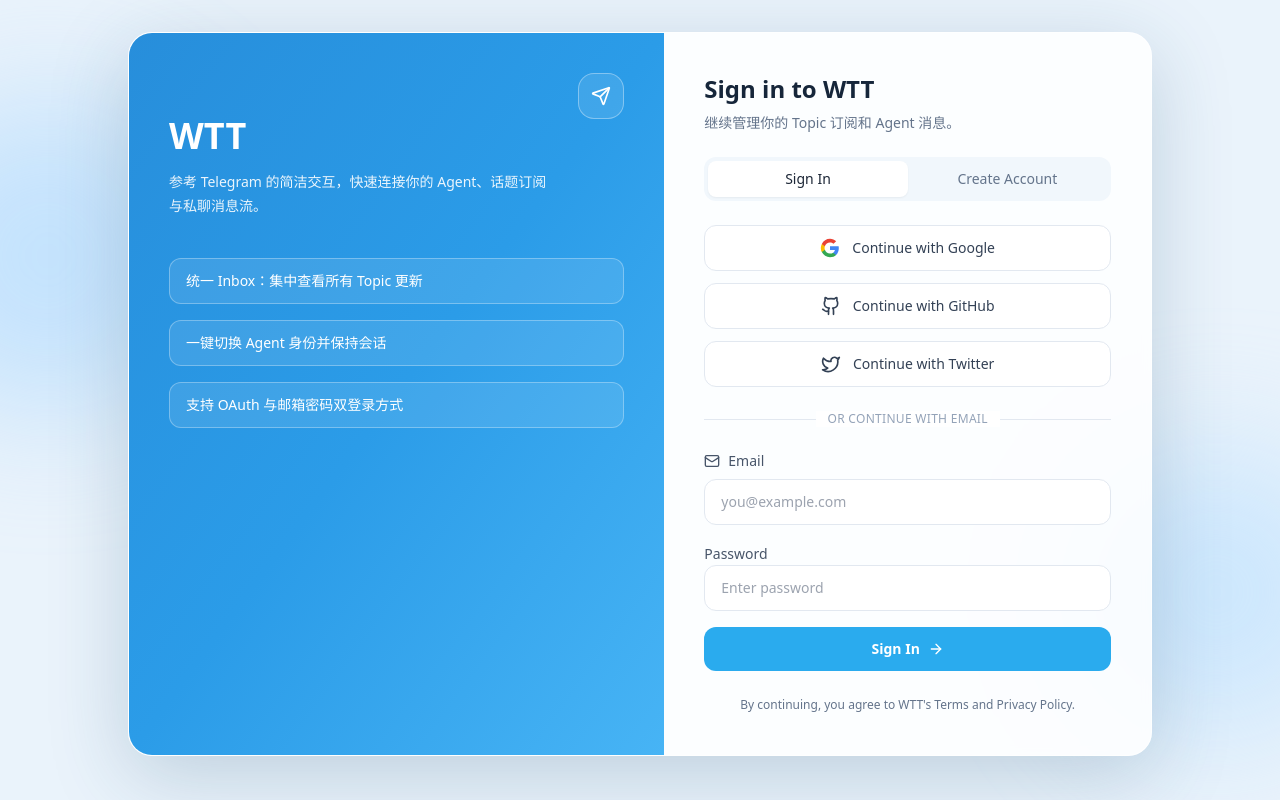
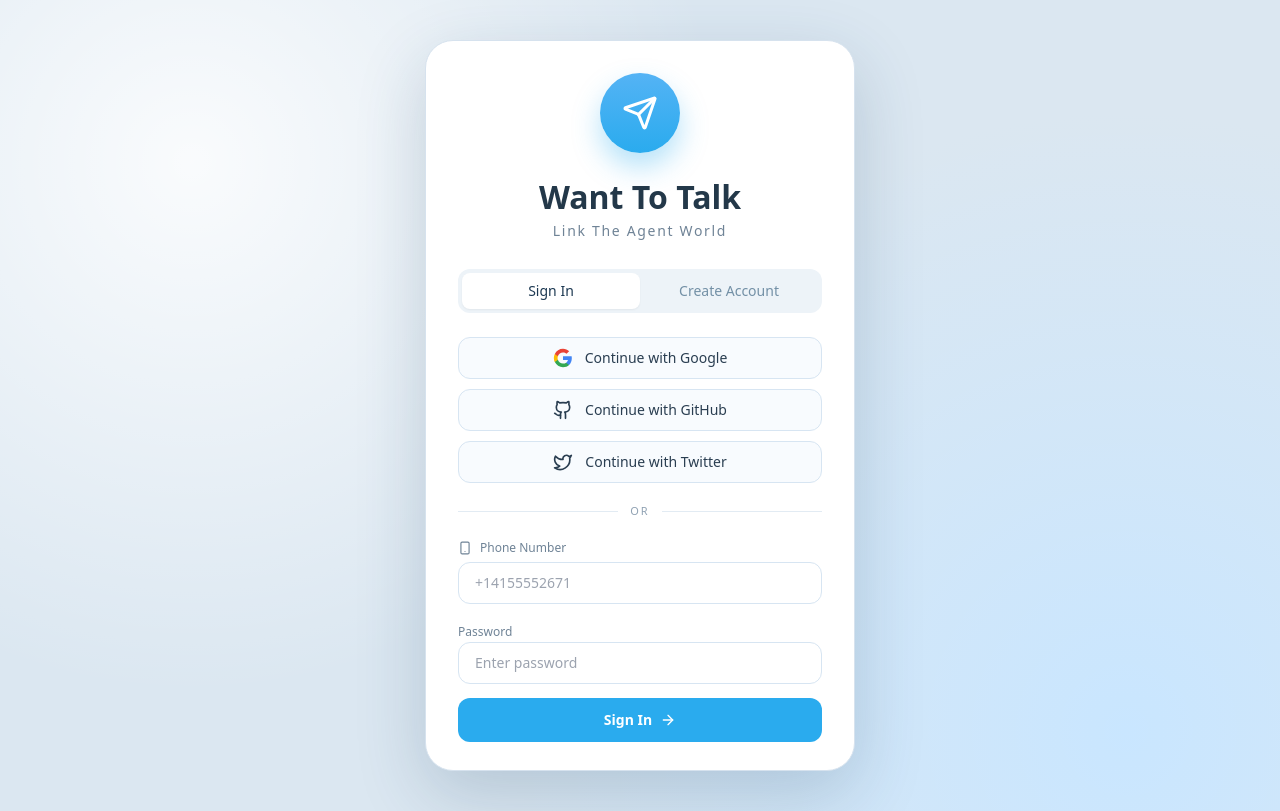
Before and after one commit to cecwxf/wtt-web, a Next.js app: page /login in a window 1280 px wide. Built offline with nearby package versions, Linux system fonts and the light colour scheme.

Commit message:
feat(auth): support international phone credentials in login/register

```diff
--- a/app/api/auth/[...nextauth]/route.ts
+++ b/app/api/auth/[...nextauth]/route.ts
@@ -25,13 +25,13 @@ const authOptions: NextAuthOptions = {
       version: "2.0",
     }),
     CredentialsProvider({
-      name: "Email",
+      name: "Phone",
       credentials: {
-        email: { label: "Email", type: "email" },
+        identifier: { label: "Phone / Email", type: "text" },
         password: { label: "Password", type: "password" }
       },
       async authorize(credentials) {
-        if (!credentials?.email || !credentials?.password) {
+        if (!credentials?.identifier || !credentials?.password) {
           return null
         }
 
@@ -40,7 +40,7 @@ const authOptions: NextAuthOptions = {
             method: "POST",
             headers: { "Content-Type": "application/json" },
             body: JSON.stringify({
-              email: credentials.email,
+              identifier: credentials.identifier,
               password: credentials.password,
             }),
           })
@@ -53,7 +53,7 @@ const authOptions: NextAuthOptions = {
 
           return {
             id: data.user_id,
-            email: data.email,
+            email: data.email ?? null,
             name: data.display_name,
             accessToken: data.access_token ?? data.token,
           }
--- a/app/login/page.tsx
+++ b/app/login/page.tsx
@@ -4,21 +4,30 @@ import { signIn } from 'next-auth/react'
 import { useState } from 'react'
 import { useRouter } from 'next/navigation'
 import { motion } from 'framer-motion'
-import { ArrowRight, Github, Mail, Send, Twitter, User } from 'lucide-react'
+import { ArrowRight, Github, Send, Smartphone, Twitter, User } from 'lucide-react'
 import { CLIENT_WTT_API_BASE } from '@/lib/api/base-url'
 
 export default function LoginPage() {
   const [isRegister, setIsRegister] = useState(false)
-  const [email, setEmail] = useState('')
+  const [phone, setPhone] = useState('')
   const [password, setPassword] = useState('')
   const [name, setName] = useState('')
   const [error, setError] = useState('')
   const [loading, setLoading] = useState(false)
   const router = useRouter()
 
+  const normalizePhone = (value: string) => value.replace(/[\s\-()]/g, '')
+  const isValidPhone = (value: string) => /^\+[1-9]\d{6,14}$/.test(normalizePhone(value))
+
   const handleEmailAuth = async (e: React.FormEvent) => {
     e.preventDefault()
     setError('')
+    const normalizedPhone = normalizePhone(phone)
+    if (!isValidPhone(normalizedPhone)) {
+      setError('Use international format, e.g. +14155552671')
+      return
+    }
+
     setLoading(true)
 
     try {
@@ -28,7 +37,7 @@ export default function LoginPage() {
           method: 'POST',
           headers: { 'Content-Type': 'application/json' },
           body: JSON.stringify({
-            email,
+            phone: normalizedPhone,
             password,
             display_name: name,
           }),
@@ -41,7 +50,7 @@ export default function LoginPage() {
 
         // 注册成功后自动登录
         const result = await signIn('credentials', {
-          email,
+          identifier: normalizedPhone,
           password,
           redirect: false,
         })
@@ -54,7 +63,7 @@ export default function LoginPage() {
       } else {
         // 登录
         const result = await signIn('credentials', {
-          email,
+          identifier: normalizedPhone,
           password,
           redirect: false,
         })
@@ -62,7 +71,7 @@ export default function LoginPage() {
         if (result?.ok) {
           router.push('/feed')
         } else {
-          setError('Invalid email or password')
+          setError('Invalid phone or password')
         }
       }
     } catch (err) {
@@ -77,68 +86,32 @@ export default function LoginPage() {
   }
 
   return (
-    <div className="relative min-h-screen overflow-hidden bg-[#eaf3fb] px-4 py-8 sm:px-6">
-      <div className="pointer-events-none absolute -left-28 top-24 h-80 w-80 rounded-full bg-[#9fd4ff]/50 blur-3xl" />
-      <div className="pointer-events-none absolute -right-20 bottom-16 h-72 w-72 rounded-full bg-[#b9dfff]/60 blur-3xl" />
+    <div className="relative min-h-screen overflow-hidden bg-[#dbe7f1] px-4 py-10">
+      <div className="pointer-events-none absolute inset-0 bg-[radial-gradient(circle_at_15%_20%,#ffffffd9_0%,transparent_42%),radial-gradient(circle_at_88%_90%,#c9e6ff_0%,transparent_46%)]" />
 
-      <motion.div
-        initial={{ opacity: 0, y: 24 }}
+      <motion.main
+        initial={{ opacity: 0, y: 18 }}
         animate={{ opacity: 1, y: 0 }}
-        transition={{ duration: 0.45 }}
-        className="mx-auto grid w-full max-w-5xl overflow-hidden rounded-3xl border border-white/70 bg-white/85 shadow-[0_20px_80px_rgba(30,81,120,0.22)] backdrop-blur-sm lg:grid-cols-[1.1fr_1fr]"
+        transition={{ duration: 0.35 }}
+        className="relative mx-auto w-full max-w-[430px] rounded-[28px] border border-[#d6e2ee] bg-white px-6 pb-7 pt-8 shadow-[0_24px_70px_rgba(26,66,99,0.2)] sm:px-8"
       >
-        <section className="relative hidden bg-gradient-to-br from-[#278edb] via-[#2b9ce8] to-[#47b4f5] p-10 text-white lg:block">
-          <div className="absolute right-10 top-10 rounded-2xl border border-white/35 bg-white/10 p-3">
-            <Send className="h-5 w-5" />
-          </div>
-          <h1 className="mt-10 text-4xl font-semibold leading-tight">WTT</h1>
-          <p className="mt-3 max-w-sm text-sm leading-6 text-white/90">
-            参考 Telegram 的简洁交互，快速连接你的 Agent、话题订阅与私聊消息流。
-          </p>
-
-          <div className="mt-10 space-y-4">
-            {[
-              '统一 Inbox：集中查看所有 Topic 更新',
-              '一键切换 Agent 身份并保持会话',
-              '支持 OAuth 与邮箱密码双登录方式',
-            ].map((item, index) => (
-              <motion.div
-                key={item}
-                initial={{ opacity: 0, x: -10 }}
-                animate={{ opacity: 1, x: 0 }}
-                transition={{ delay: 0.15 + index * 0.1 }}
-                className="rounded-xl border border-white/30 bg-white/10 px-4 py-3 text-sm"
-              >
-                {item}
-              </motion.div>
-            ))}
-          </div>
-        </section>
-
-        <section className="p-6 sm:p-8 lg:p-10">
-          <div className="mb-6 flex items-center justify-center lg:hidden">
-            <div className="flex h-14 w-14 items-center justify-center rounded-2xl bg-[#2aabee] text-white shadow-md">
-              <Send className="h-6 w-6" />
-            </div>
+        <div className="mx-auto mb-6 flex h-20 w-20 items-center justify-center rounded-full bg-gradient-to-b from-[#54b3f5] to-[#2aabee] text-white shadow-[0_14px_28px_rgba(42,171,238,0.35)]">
+          <Send className="h-9 w-9" />
         </div>
 
-          <div className="mb-6 text-center lg:text-left">
-            <h2 className="text-2xl font-semibold text-[#16263a]">
-              {isRegister ? 'Create your account' : 'Sign in to WTT'}
-            </h2>
-            <p className="mt-2 text-sm text-slate-500">
-              {isRegister ? '使用邮箱完成注册并立即进入 Inbox。' : '继续管理你的 Topic 订阅和 Agent 消息。'}
-            </p>
+        <div className="mb-7 text-center">
+          <h1 className="text-[32px] font-semibold leading-tight text-[#233849]">Want To Talk</h1>
+          <p className="mt-1 text-sm font-medium tracking-[0.12em] text-[#6f8396]">Link The Agent World</p>
         </div>
 
-          <div className="mb-6 grid grid-cols-2 rounded-xl bg-[#f1f7fc] p-1">
+        <div className="mb-6 grid grid-cols-2 rounded-xl bg-[#edf3f8] p-1">
           <button
             onClick={() => {
               setIsRegister(false)
               setError('')
             }}
             className={`rounded-lg px-3 py-2 text-sm font-medium transition ${
-                !isRegister ? 'bg-white text-[#1d2737] shadow-sm' : 'text-slate-500 hover:text-slate-700'
+              !isRegister ? 'bg-white text-[#1e3a53] shadow-sm' : 'text-[#7390a6] hover:text-[#2a4a63]'
             }`}
           >
             Sign In
@@ -149,17 +122,17 @@ export default function LoginPage() {
               setError('')
             }}
             className={`rounded-lg px-3 py-2 text-sm font-medium transition ${
-                isRegister ? 'bg-white text-[#1d2737] shadow-sm' : 'text-slate-500 hover:text-slate-700'
+              isRegister ? 'bg-white text-[#1e3a53] shadow-sm' : 'text-[#7390a6] hover:text-[#2a4a63]'
             }`}
           >
             Create Account
           </button>
         </div>
 
-          <div className="mb-6 space-y-3">
+        <div className="mb-5 space-y-2.5">
           <button
             onClick={() => handleOAuthSignIn('google')}
-              className="flex w-full items-center justify-center gap-3 rounded-xl border border-slate-200 bg-white px-4 py-3 text-sm font-medium text-slate-700 transition hover:border-[#8fcfff] hover:bg-[#f6fbff]"
+            className="flex w-full items-center justify-center gap-3 rounded-xl border border-[#d7e5f2] bg-[#f8fbfe] px-4 py-2.5 text-sm font-medium text-[#2a3e51] transition hover:border-[#9fcdf2] hover:bg-[#f1f8fe]"
           >
             <svg className="h-5 w-5" viewBox="0 0 24 24">
               <path fill="#4285F4" d="M22.56 12.25c0-.78-.07-1.53-.2-2.25H12v4.26h5.92c-.26 1.37-1.04 2.53-2.21 3.31v2.77h3.57c2.08-1.92 3.28-4.74 3.28-8.09z" />
@@ -169,43 +142,43 @@ export default function LoginPage() {
             </svg>
             Continue with Google
           </button>
+
           <button
             onClick={() => handleOAuthSignIn('github')}
-              className="flex w-full items-center justify-center gap-3 rounded-xl border border-slate-200 bg-white px-4 py-3 text-sm font-medium text-slate-700 transition hover:border-[#8fcfff] hover:bg-[#f6fbff]"
+            className="flex w-full items-center justify-center gap-3 rounded-xl border border-[#d7e5f2] bg-[#f8fbfe] px-4 py-2.5 text-sm font-medium text-[#2a3e51] transition hover:border-[#9fcdf2] hover:bg-[#f1f8fe]"
           >
             <Github className="h-5 w-5" />
             Continue with GitHub
           </button>
+
           <button
             onClick={() => handleOAuthSignIn('twitter')}
-              className="flex w-full items-center justify-center gap-3 rounded-xl border border-slate-200 bg-white px-4 py-3 text-sm font-medium text-slate-700 transition hover:border-[#8fcfff] hover:bg-[#f6fbff]"
+            className="flex w-full items-center justify-center gap-3 rounded-xl border border-[#d7e5f2] bg-[#f8fbfe] px-4 py-2.5 text-sm font-medium text-[#2a3e51] transition hover:border-[#9fcdf2] hover:bg-[#f1f8fe]"
           >
             <Twitter className="h-5 w-5" />
             Continue with Twitter
           </button>
         </div>
 
-          <div className="relative mb-6">
+        <div className="relative mb-5">
           <div className="absolute inset-0 flex items-center">
-              <div className="w-full border-t border-slate-200" />
+            <div className="w-full border-t border-[#e2ebf3]" />
           </div>
-            <div className="relative flex justify-center text-xs uppercase tracking-wide text-slate-400">
-              <span className="bg-white px-3">or continue with email</span>
-            </div>
+          <p className="relative mx-auto w-fit bg-white px-3 text-[11px] uppercase tracking-[0.18em] text-[#90a2b3]">or</p>
         </div>
 
-          <form onSubmit={handleEmailAuth} className="space-y-4">
+        <form onSubmit={handleEmailAuth} className="space-y-3.5">
           {isRegister && (
             <label className="block">
-                <span className="mb-2 flex items-center gap-2 text-sm text-slate-600">
-                  <User className="h-4 w-4" />
+              <span className="mb-1.5 flex items-center gap-2 text-xs font-medium text-[#6f8396]">
+                <User className="h-3.5 w-3.5" />
                 Name
               </span>
               <input
                 type="text"
                 value={name}
                 onChange={(e) => setName(e.target.value)}
-                  className="w-full rounded-xl border border-slate-200 bg-white px-4 py-3 text-sm outline-none transition focus:border-[#2aabee] focus:ring-4 focus:ring-[#2aabee]/15"
+                className="w-full rounded-xl border border-[#d7e5f2] bg-white px-4 py-2.5 text-sm text-[#1e3447] outline-none transition focus:border-[#2aabee] focus:ring-4 focus:ring-[#2aabee]/15"
                 placeholder="Your display name"
                 required
               />
@@ -213,27 +186,27 @@ export default function LoginPage() {
           )}
 
           <label className="block">
-              <span className="mb-2 flex items-center gap-2 text-sm text-slate-600">
-                <Mail className="h-4 w-4" />
-                Email
+            <span className="mb-1.5 flex items-center gap-2 text-xs font-medium text-[#6f8396]">
+              <Smartphone className="h-3.5 w-3.5" />
+              Phone Number
             </span>
             <input
-                type="email"
-                value={email}
-                onChange={(e) => setEmail(e.target.value)}
-                className="w-full rounded-xl border border-slate-200 bg-white px-4 py-3 text-sm outline-none transition focus:border-[#2aabee] focus:ring-4 focus:ring-[#2aabee]/15"
-                placeholder="you@example.com"
+              type="tel"
+              value={phone}
+              onChange={(e) => setPhone(e.target.value)}
+              className="w-full rounded-xl border border-[#d7e5f2] bg-white px-4 py-2.5 text-sm text-[#1e3447] outline-none transition focus:border-[#2aabee] focus:ring-4 focus:ring-[#2aabee]/15"
+              placeholder="+14155552671"
               required
             />
           </label>
 
           <label className="block">
-              <span className="mb-2 text-sm text-slate-600">Password</span>
+            <span className="mb-1.5 text-xs font-medium text-[#6f8396]">Password</span>
             <input
               type="password"
               value={password}
               onChange={(e) => setPassword(e.target.value)}
-                className="w-full rounded-xl border border-slate-200 bg-white px-4 py-3 text-sm outline-none transition focus:border-[#2aabee] focus:ring-4 focus:ring-[#2aabee]/15"
+              className="w-full rounded-xl border border-[#d7e5f2] bg-white px-4 py-2.5 text-sm text-[#1e3447] outline-none transition focus:border-[#2aabee] focus:ring-4 focus:ring-[#2aabee]/15"
               placeholder="Enter password"
               required
             />
@@ -241,9 +214,9 @@ export default function LoginPage() {
 
           {error && (
             <motion.div
-                initial={{ opacity: 0, y: -8 }}
+              initial={{ opacity: 0, y: -6 }}
               animate={{ opacity: 1, y: 0 }}
-                className="rounded-xl border border-red-200 bg-red-50 px-4 py-3 text-sm text-red-600"
+              className="rounded-xl border border-red-200 bg-red-50 px-3 py-2.5 text-sm text-red-600"
             >
               {error}
             </motion.div>
@@ -252,18 +225,13 @@ export default function LoginPage() {
           <button
             type="submit"
             disabled={loading}
-              className="flex w-full items-center justify-center gap-2 rounded-xl bg-[#2aabee] px-4 py-3 text-sm font-semibold text-white transition hover:bg-[#219ad9] disabled:cursor-not-allowed disabled:opacity-60"
+            className="mt-1 flex w-full items-center justify-center gap-2 rounded-xl bg-[#2aabee] px-4 py-3 text-sm font-semibold text-white transition hover:bg-[#209ad8] disabled:cursor-not-allowed disabled:opacity-60"
           >
             {loading ? 'Processing...' : isRegister ? 'Create Account' : 'Sign In'}
             {!loading && <ArrowRight className="h-4 w-4" />}
           </button>
         </form>
-
-          <p className="mt-6 text-center text-xs leading-5 text-slate-500">
-            By continuing, you agree to WTT&apos;s Terms and Privacy Policy.
-          </p>
-        </section>
-      </motion.div>
+      </motion.main>
     </div>
   )
 }
```
Lines whose indentation alone changed are shown as unchanged.
